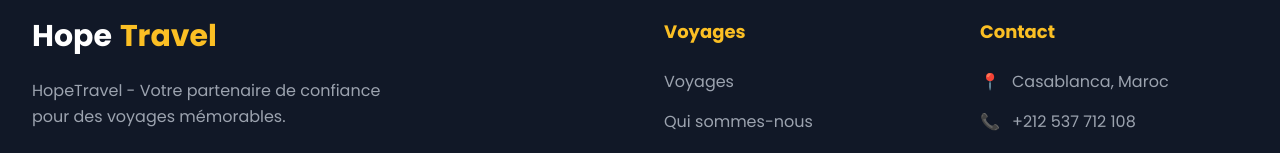
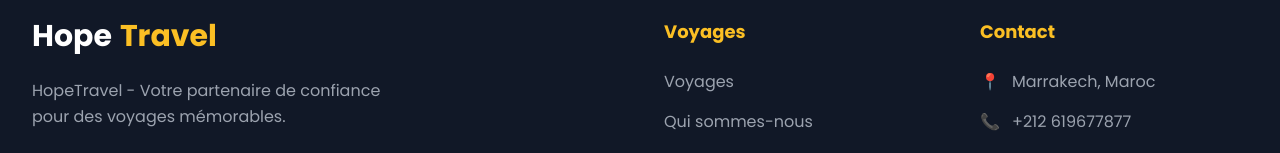
Before and after one commit to faty-creator/hope_travel-, a React (Vite) app: page /#/faq in a window 1280 px wide. Shown: the part 1518-1671 px from the top of the page. Built offline with nearby package versions, Linux system fonts and the light colour scheme; no server answers.

Commit message:
Update file

```diff
--- a/App.tsx
+++ b/App.tsx
@@ -115,9 +115,6 @@ const App: React.FC = () => {
       USD: '$'
     };
 
-    // Convert source to MAD first (since rates are based on MAD = 1)
-    // Rate: 1 MAD = 0.093 EUR -> 1 EUR = 1/0.093 MAD
-
     let priceInMad = price;
     if (sourceCurrency !== 'MAD') {
       priceInMad = price / rates[sourceCurrency];
--- a/translations.ts
+++ b/translations.ts
@@ -51,7 +51,7 @@ export const translations: Translation = {
   newsletter_success: { fr: 'Merci pour votre inscription !', ar: 'شكراً لاشتراكك!', en: 'Thanks for subscribing!' },
   brochure_title: { fr: 'Téléchargez notre Brochure', ar: 'تحميل كتيبنا', en: 'Download our Brochure' },
   brochure_desc: { fr: 'Scannez le QR code pour voir nos programmes détaillés.', ar: 'امسح رمز QR لمشاهدة برامجنا التفصيلية.', en: 'Scan the QR code to see our detailed programs.' },
-  topbar_phone: { fr: '+212 537 712 108', ar: '+212 537 712 108', en: '+212 537 712 108' },
+  topbar_phone: { fr: '+212 619677877', ar: '+212 619677877', en: '+212 619677877' },
   topbar_hours: { fr: "Nous sommes ouverts aujourd'hui de 09h00 à 19h00", ar: "نحن مفتوحون اليوم من الساعة 09:00 صباحاً حتى 07:00 مساءً", en: "We are open today from 09:00 AM to 07:00 PM" },
 
   // Home Page
@@ -98,5 +98,5 @@ export const translations: Translation = {
 
   // Footer & Misc
   footer_rights: { fr: 'Tous droits réservés.', ar: 'جميع الحقوق محفوظة.', en: 'All rights reserved.' },
-  footer_address_city: { fr: 'Casablanca, Maroc', ar: 'الدار البيضاء، المغرب', en: 'Casablanca, Morocco' }
+  footer_address_city: { fr: 'Marrakech, Maroc', ar: 'مراكش ، المغرب', en: 'Marrakesh, Morocco' }
 };
```
